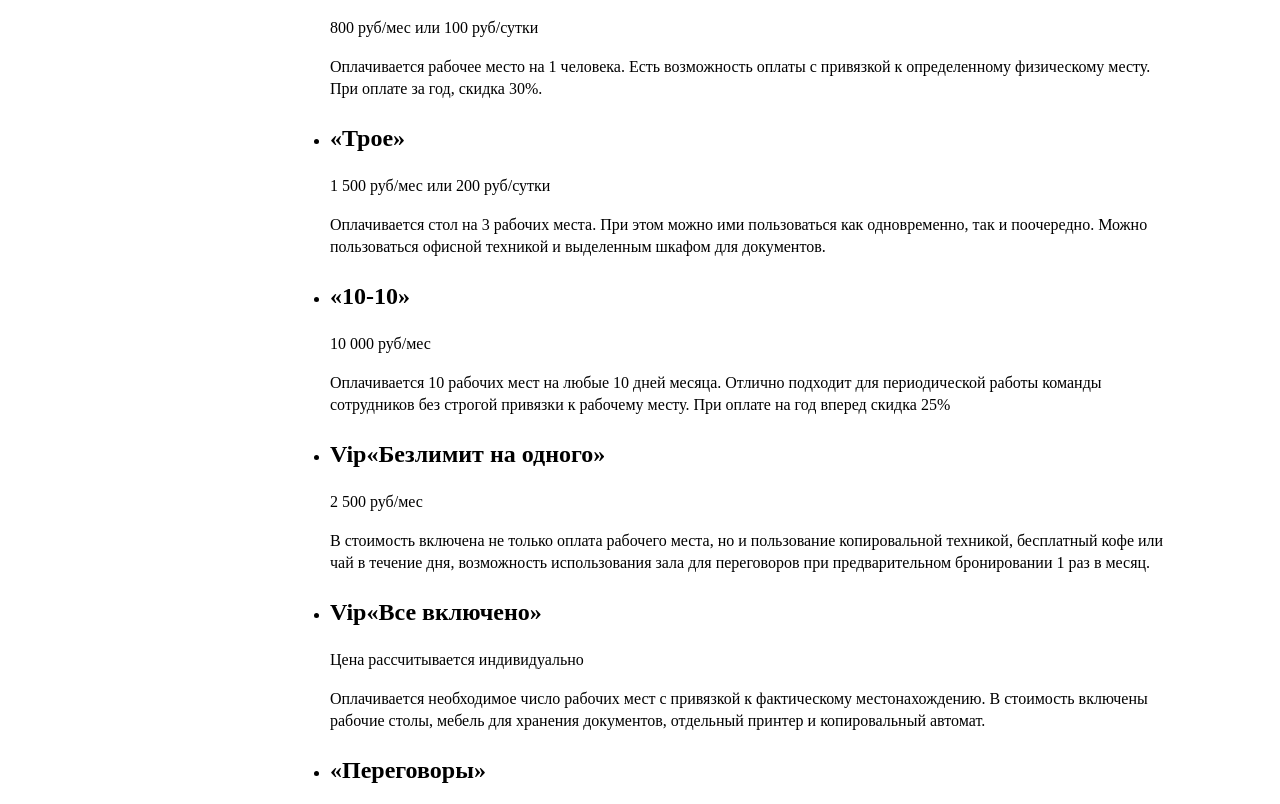
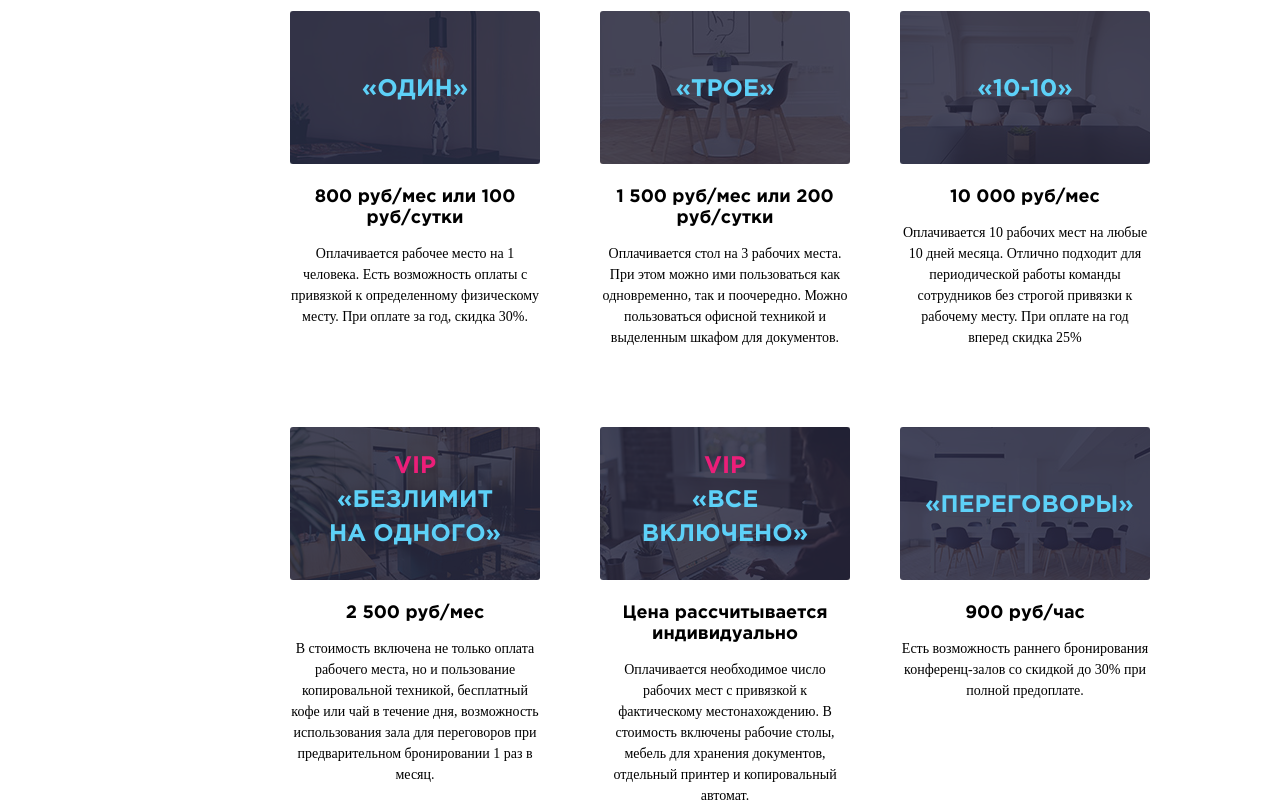
Before and after one commit to rodion062017/rodion062017, a plain HTML site: page prices.html in a window 1280 px wide. Shown: the part 247-1051 px from the top of the page. Drawn offline with nearby package versions, Linux system fonts and the light colour scheme.

Commit message:
added styles for prices.html

```diff
--- a/css/style.css
+++ b/css/style.css
@@ -112,7 +112,8 @@ html {
   border: 3px solid #ec1e79;
 }
 
-.intro-main__btn-intro:hover {
+.intro-main__btn-intro:hover,
+.intro-main__btn-intro:focus {
   color: #ffffff;
 
   background-color: #ec1e79;
@@ -144,11 +145,12 @@ html {
   height: 51px;
 }
 
-.logo:hover {
+.logo:hover,
+.logo:focus {
   opacity: 0.7;
 }
 
-.logo:active {
+.logo:active  {
   opacity: 0.5;
 }
 
@@ -178,7 +180,8 @@ html {
   text-decoration: none;
 }
 
-.contacts__phone:hover {
+.contacts__phone:hover,
+.contacts__phone:focus {
   text-decoration: underline;
 }
 
@@ -203,7 +206,8 @@ html {
   cursor: pointer;
 }
 
-.contacts__schedule:hover {
+.contacts__schedule:hover,
+.contacts__shedule:focus {
   color: #5dd1f8;
 
   opacity: 0.7;
@@ -243,7 +247,8 @@ html {
   transform: rotate(-45deg);
 }
 
-.contacts__schedule:hover ~ .contacts__schedule-hover {
+.contacts__schedule:hover ~ .contacts__schedule-hover,
+.contacts__schedule:focus ~ .contacts__schedule-hover {
   display: block;
 }
 
@@ -306,7 +311,8 @@ html {
   letter-spacing: 1px;
 }
 
-.navigation__link:hover {
+.navigation__link:hover,
+.navigation__link:focus {
   color: rgba(0, 0, 0, 0.8);
 }
 
@@ -504,7 +510,8 @@ html {
   filter: grayscale(100%);
 }
 
-.partners__link:hover {
+.partners__link:hover,
+.partners__link:focus {
   filter: grayscale(0%);
 }
 
@@ -516,6 +523,169 @@ html {
 .partners__item:nth-child(1) img {
   margin: 9.5px 0;
 }
+
+/*STYLES FOR TARIFFS.HTML*/
+
+
+.tariffs {
+  float: right;
+  width: 900px;
+}
+
+.tariffs__title {
+  margin: 0
+  margin-bottom: 45px;
+  margin-left: -2px;
+  padding-left: 20px;
+
+  font-weight: 700;
+  font-size: 49px;
+  line-height: 49px;
+  font-family: "Gotham", Arial, sans-serif;
+  letter-spacing: -1.2px;
+}
+
+.tariffs__list {
+  margin: 0;
+  margin-bottom: 55px;
+  padding: 0;
+
+  list-style: none;
+  font-size: 0;
+}
+
+.tariffs__item {
+  display: inline-block;
+  box-sizing: border-box;
+  width: 290px;
+  min-height: 400px;
+  margin-right: 20px;
+  margin-bottom: 16px;
+  padding: 0 20px;
+
+  font-size: 14px;
+  line-height: 21px;
+  vertical-align: top;
+  text-align: center;
+
+  border-radius: 3px;
+}
+
+.tariffs__item:hover {
+  box-shadow: 0px 0 25px 5px rgba(0, 0, 0, 0.5);
+}
+
+.tariffs__item:hover .tariffs__item-link,
+.tariffs__item:hover .tariffs__item-link span {
+  text-decoration: underline;
+}
+
+.tariffs__item:nth-child(3n+2) {
+  margin-right: 10px;
+}
+
+.tariffs__item:nth-child(3n) {
+  margin-right: 0;
+}
+
+.tariffs__item-title {
+  position: relative;
+
+  box-sizing: border-box;
+  min-width: 250px;
+  min-height: 153px;
+  margin: 0 auto;
+  margin-bottom: 23px;
+  padding: 61px 25px 29px;
+
+  font-weight: 700;
+  font-size: 24px;
+  line-height: 34px;
+  font-family: "Gotham", Arial, sans-serif;
+  text-transform: uppercase;
+
+  background-color: rgba(39, 39, 62, 1);
+  border-radius: 3px;
+}
+
+.tariffs__item-title::after {
+  content: "";
+  position: absolute;
+  top: 0;
+  right: 0;
+  z-index: 25;
+
+  width: 100%;
+  height: 100%;
+
+  background-repeat: no-repeat;
+  opacity: 0.15;
+}
+
+.tariffs__item-link {
+  z-index: 100;
+  position: relative;
+  color: #5dd1f8;
+  text-decoration: none;
+}
+
+.tariffs__item-link:focus,
+.tariffs__item-link:focus span {
+  outline: none;
+  text-decoration: underline;
+}
+
+
+.tariffs__item-title span {
+  position: relative;
+  z-index: 100;
+  display: block;
+  margin-top: -39px;
+
+  color: #ec1e79;
+}
+
+.tariffs__item-title--tarif-1::after {
+  background-image: url("../img/tariffs/tarif-1.jpg");
+  background-position: -10px -20px;
+}
+
+.tariffs__item-title--tarif-2::after {
+  background-image: url("../img/tariffs/tarif-2.jpg");
+  background-position: -238px -202px;
+}
+
+.tariffs__item-title--tarif-3::after {
+  background-image: url("../img/tariffs/tarif-3.jpg");
+  background-position: -8px -17px;
+}
+
+.tariffs__item-title--tarif-4::after {
+  background-image: url("../img/tariffs/tarif-4.jpg");
+  background-position: -6px -9px;
+}
+
+.tariffs__item-title--tarif-5::after {
+  background-image: url("../img/tariffs/tarif-5.jpg");
+  background-position: -36px -18px;
+}
+
+.tariffs__item-title--tarif-6::after {
+  background-image: url("../img/tariffs/tarif-6.jpg");
+  background-position: -6px -9px;
+}
+
+.tariffs__item-price {
+  width: auto;
+  margin: 0 auto;
+  margin-bottom: 10px;
+
+  font-weight: 700;
+  font-size: 18px;
+  line-height: 21px;
+  font-family: "Gotham", Arial, sans-serif;
+}
+
 
 /*STYLES FOR COMMENTS.HTML*/
 
@@ -713,7 +883,8 @@ html {
   border-radius: 3px;
 }
 
-.pagination__link:hover {
+.pagination__link:hover,
+.pagination__link:focus {
   color: #ec1e79;
 }
 
@@ -731,7 +902,8 @@ html {
   background-color: #27273e;
 }
 
-.pagination__link--active:hover {
+.pagination__link--active:hover,
+.pagination__link--active:focus {
   color: #27273e;
 
   background-color: #ec1e79;
@@ -743,7 +915,6 @@ html {
 
   padding: 1px 0 3px 0;
 }
-
 
 .pagination__link--previous::before,
 .pagination__link--previous::after,
@@ -972,7 +1143,8 @@ html {
   cursor: pointer;
 }
 
-.form button:hover {
+.form button:hover,
+.form button:focus: {
   color: #ec1e79;
 
   background-color: #ffffff;
@@ -1084,7 +1256,8 @@ html {
   background-position: -20px -840px;
 }
 
-.social-link--vk:hover {
+.social-link--vk:hover,
+.social-link--vk:focus {
   background-position: -20px -900px;
 }
 
@@ -1092,7 +1265,8 @@ html {
   background-position: -20px -20px;
 }
 
-.social-link--fb:hover {
+.social-link--fb:hover,
+.social-link--fb:focus {
   background-position: -20px -80px;
 }
 
@@ -1100,7 +1274,8 @@ html {
   background-position: -20px -140px;
 }
 
-.social-link--gp:hover {
+.social-link--gp:hover,
+.social-link--gp:focus {
   background-position: -20px -200px;
 }
 
@@ -1108,7 +1283,8 @@ html {
   background-position: -20px -720px;
 }
 
-.social-link--tw:hover {
+.social-link--tw:hover,
+.social-link--tw:focus {
   background-position: -20px -780px;
 }
 
@@ -1116,6 +1292,7 @@ html {
   background-position: -20px -260px;
 }
 
-.social-link--mail:hover {
+.social-link--mail:hover,
+.social-link--mail:focus {
   background-position: -20px -320px;
 }
--- a/prices.html
+++ b/prices.html
@@ -13,7 +13,7 @@
         <a class="header__logo  logo" href="#"><img src="img/main-logo.png" alt="Коворкинг «Воркадиум»"></a>
         <div class="header__contacts  contacts">
           <a class="contacts__phone" href="tel:88000039210">8 (800) 00-392-10</a>
-          <p class="contacts__schedule">График работы</p>
+          <p class="contacts__schedule" tabindex="0">График работы</p>
           <div class="contacts__schedule-hover">
             <p class="contacts__work-hours">пн-вс: 09:00-20:00</p>
             <p class="contacts__lunch-hours">обед: 14:00-14:30</p>
@@ -42,41 +42,41 @@
         <nav class="breadcrumbs">
           <ul class="breadcrumbs__list">
             <li class="breadcrumbs__item"><a class="breadcrumbs__link" href="main.html"><span>Главная</span></a></li>
-            <li class="breadcrumbs__item"><a class="breadcrumbs__link  breadcrumbs__link--active" class="active">Отзывы</a></li>
+            <li class="breadcrumbs__item"><a class="breadcrumbs__link  breadcrumbs__link--active" class="active">Тарифы</a></li>
           </ul>
         </nav>
         <section class="tariffs">
           <h1 class="tariffs__title">Тарифы</h1>
           <ul class="tariffs__list">
             <li class="tariffs__item">
-              <h2 class="tariffs__item-title">«Один»</h2>
-              <p class="tariffs-item-price">800 руб/мес или 100 руб/сутки</p>
-              <p class="tariffs-item-info">Оплачивается рабочее место на 1 человека. Есть возможность оплаты с привязкой к определенному физическому месту. При оплате за год, скидка 30%.</p>
+              <h2 class="tariffs__item-title  tariffs__item-title--tarif-1"><a class="tariffs__item-link" href="#">«Один»</a></h2>
+              <p class="tariffs__item-price">800 руб/мес или 100 руб/сутки</p>
+              <p class="tariffs__item-info">Оплачивается рабочее место на 1 человека. Есть возможность оплаты с привязкой к определенному физическому месту. При оплате за год, скидка 30%.</p>
             </li>
             <li class="tariffs__item">
-              <h2 class="tariffs__item-title">«Трое»</h2>
-              <p class="tariffs__price">1 500 руб/мес или 200 руб/сутки</p>
-              <p class="tariffs__info">Оплачивается стол на 3 рабочих места. При этом можно ими пользоваться как одновременно, так и поочередно. Можно пользоваться офисной техникой и выделенным шкафом для документов.</p>
+              <h2 class="tariffs__item-title  tariffs__item-title--tarif-2"><a class="tariffs__item-link" href="#">«Трое»</a></h2>
+              <p class="tariffs__item-price">1 500 руб/мес или 200 руб/сутки</p>
+              <p class="tariffs__item-info">Оплачивается стол на 3 рабочих места. При этом можно ими пользоваться как одновременно, так и поочередно. Можно пользоваться офисной техникой и выделенным шкафом для документов.</p>
             </li>
             <li class="tariffs__item">
-              <h2 class="tariffs__item-title">«10-10»</h2>
-              <p class="tariffs__price">10 000 руб/мес</p>
-              <p class="tariffs__info">Оплачивается 10 рабочих мест на любые 10 дней месяца. Отлично подходит для периодической работы команды сотрудников без строгой привязки к рабочему месту. При оплате на год вперед скидка 25%</p>
+              <h2 class="tariffs__item-title  tariffs__item-title--tarif-3"><a class="tariffs__item-link" href="#">«10-10»</a></h2>
+              <p class="tariffs__item-price">10 000 руб/мес</p>
+              <p class="tariffs__item-info">Оплачивается 10 рабочих мест на любые 10 дней месяца. Отлично подходит для периодической работы команды сотрудников без строгой привязки к рабочему месту. При оплате на год вперед скидка 25%</p>
             </li>
             <li class="tariffs__item">
-              <h2 class="tariffs__item-title"><span class="vip">Vip</span>«Безлимит на одного»</h2>
-              <p class="tariffs__price">2 500 руб/мес</p>
-              <p class="tariffs__info">В стоимость включена не только оплата рабочего места, но и пользование копировальной техникой, бесплатный кофе или чай в течение дня, возможность использования зала для переговоров при предварительном бронировании 1 раз в месяц.</p>
+              <h2 class="tariffs__item-title  tariffs__item-title--tarif-4"><a class="tariffs__item-link" href="#"><span class="vip">Vip</span>«Безлимит на одного»</a></h2>
+              <p class="tariffs__item-price">2 500 руб/мес</p>
+              <p class="tariffs__item-info">В стоимость включена не только оплата рабочего места, но и пользование копировальной техникой, бесплатный кофе или чай в течение дня, возможность использования зала для переговоров при предварительном бронировании 1 раз в месяц.</p>
             </li>
             <li class="tariffs__item">
-              <h2 class="tariffs__item-title"><span class="vip">Vip</span>«Все включено»</h2>
-              <p class="tariffs__price">Цена рассчитывается индивидуально</p>
-              <p class="tariffs__info">Оплачивается необходимое число рабочих мест с привязкой к фактическому местонахождению. В стоимость включены рабочие столы, мебель для хранения документов, отдельный принтер и копировальный автомат. </p>
+              <h2 class="tariffs__item-title  tariffs__item-title--tarif-5"><a class="tariffs__item-link" href="#"><span class="vip">Vip</span>«Все включено»</a></h2>
+              <p class="tariffs__item-price">Цена рассчитывается индивидуально</p>
+              <p class="tariffs__item-info">Оплачивается необходимое число рабочих мест с привязкой к фактическому местонахождению. В стоимость включены рабочие столы, мебель для хранения документов, отдельный принтер и копировальный автомат. </p>
             </li>
             <li class="tariffs__item">
-              <h2 class="tariffs__item-title">«Переговоры»</h2>
-              <p class="tariffs__price">900 руб/час</p>
-              <p class="tariffs__info">Есть возможность раннего бронирования конференц-залов со скидкой до 30% при полной предоплате.</p>
+              <h2 class="tariffs__item-title  tariffs__item-title--tarif-6"><a class="tariffs__item-link" href="#">«Переговоры»</a></h2>
+              <p class="tariffs__item-price">900 руб/час</p>
+              <p class="tariffs__item-info">Есть возможность раннего бронирования конференц-залов со скидкой до 30% при полной предоплате.</p>
             </li>
           </ul>
         </section>
```
